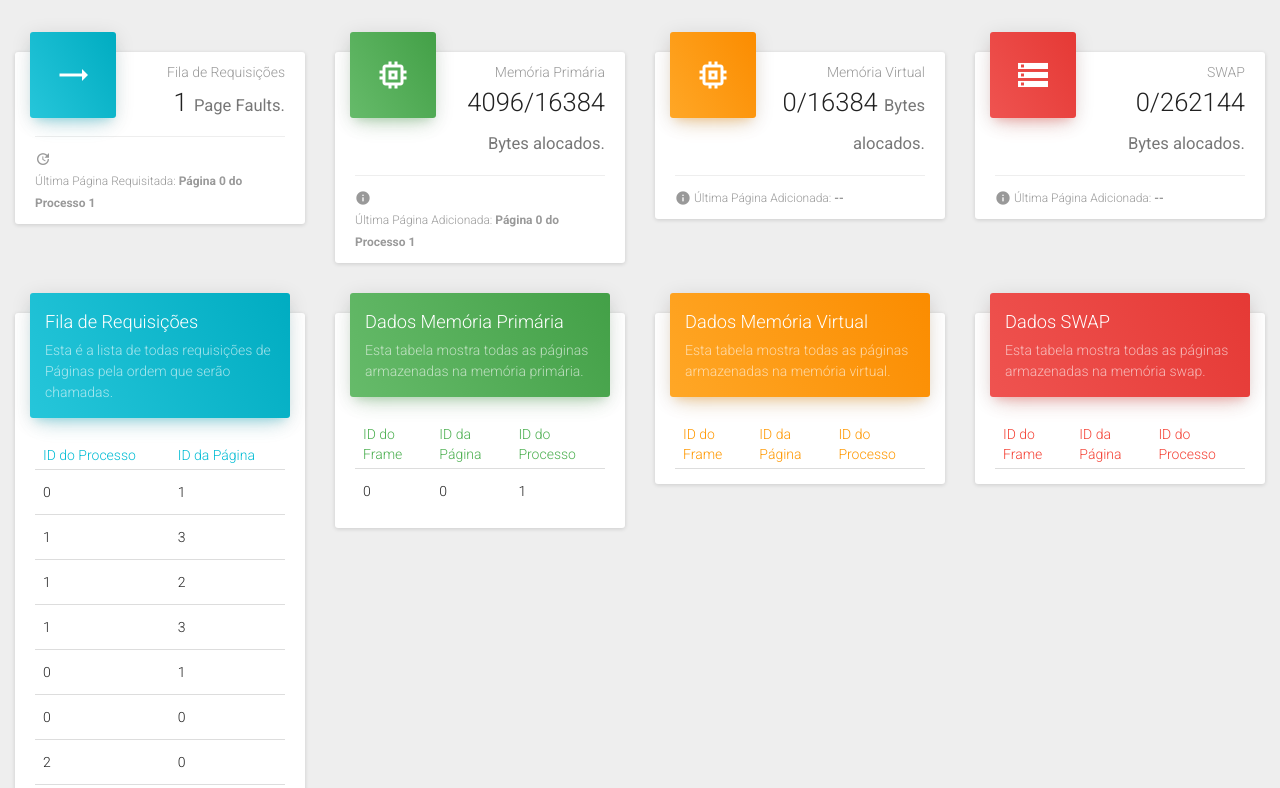
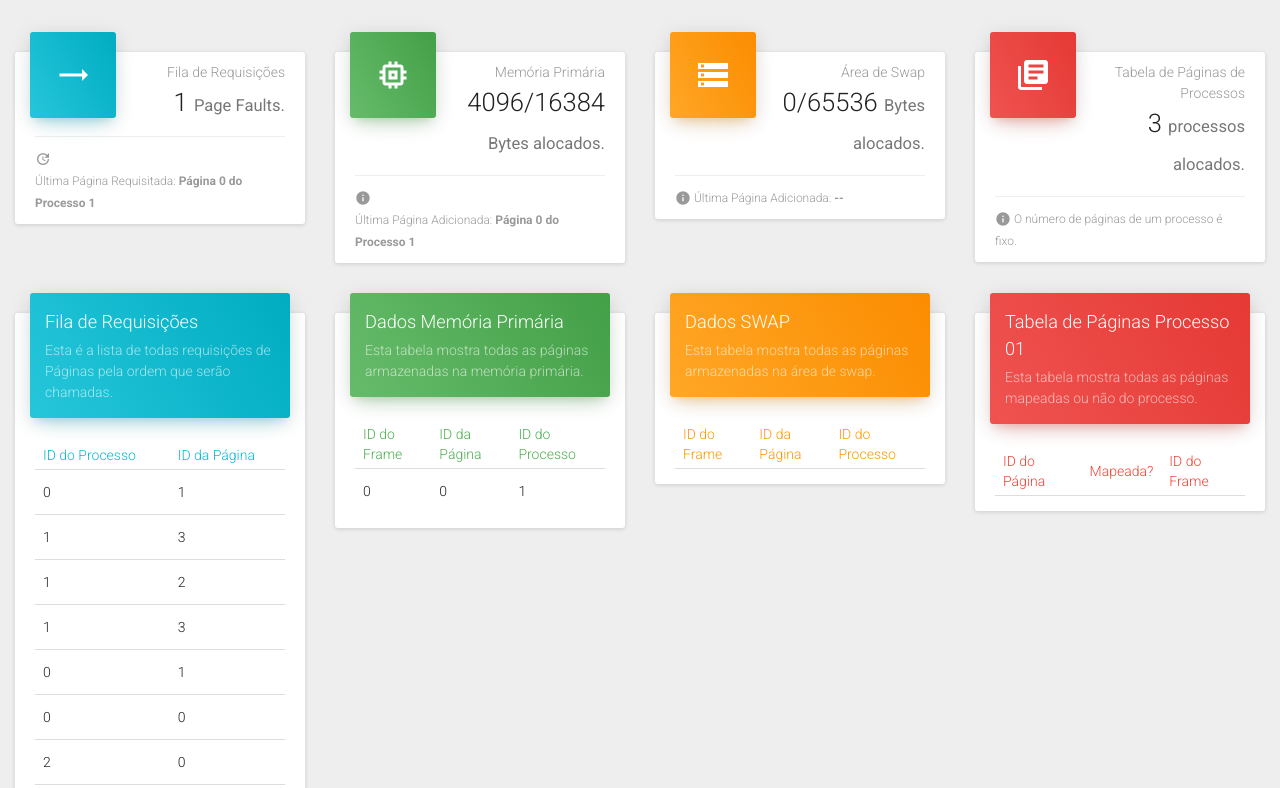
Before and after one commit to guiherzog/vmsim, an Electron app: page pages/index.html in a window 1280 px wide. Shown: the part 63-851 px from the top of the page. Drawn offline with Linux system fonts and the light colour scheme.

Commit message:
- Removing SWAP memory; - Adding Processes List;

```diff
--- a/pages/index.html
+++ b/pages/index.html
@@ -61,7 +61,7 @@
 
 							<form id="newRequestForm" class="navbar-form navbar-right" role="search">
 								<div class="form-group  is-empty">
-									<input id="newRequestField" type="text" class="form-control" placeholder="Adicionar nova requisição.">
+									<input id="newRequestField" type="text" class="form-control" placeholder="Adicionar requisição.">
 									<span class="material-input"></span>
 								</div>
 								<button type="submit" class="btn btn-white btn-round btn-just-icon">
@@ -108,10 +108,10 @@
 					<div class="col-lg-3 col-md-6 col-sm-6">
 						<div class="card card-stats">
 							<div class="card-header" data-background-color="orange">
-								<i class="material-icons">memory</i>
+								<i class="material-icons">storage</i>
 							</div>
 							<div class="card-content">
-								<p class="category">Memória Virtual</p>
+								<p class="category">Área de Swap</p>
 								<h3 id="virtualMemorySize" class="title">162/2048 <small>Bytes alocados.</small></h3>
 							</div>
 							<div class="card-footer">
@@ -124,15 +124,15 @@
 					<div class="col-lg-3 col-md-6 col-sm-6">
 						<div class="card card-stats">
 							<div class="card-header" data-background-color="red">
-								<i class="material-icons">storage</i>
+								<i class="material-icons">library_books</i>
 							</div>
 							<div class="card-content">
-								<p class="category">SWAP</p>
-								<h3 id="swapMemorySize" class="title">324/512 <small>Bytes alocados.</small></h3>
+								<p class="category">Tabela de Páginas de Processos</p>
+								<h3 id="processesTableSize" class="title"></h3>
 							</div>
 							<div class="card-footer">
 								<div class="stats">
-									<i class="material-icons">info</i> <div id="lastPageSwapMemory"></div>
+									<i class="material-icons">info</i> O número de páginas de um processo é fixo.
 								</div>
 							</div>
 						</div>
@@ -183,8 +183,8 @@
 					<div class="col-lg-3 col-md-6 col-sm-6">
 						<div class="card">
 							<div class="card-header" data-background-color="orange">
-								<h4 class="title">Dados Memória Virtual</h4>
-								<p class="category">Esta tabela mostra todas as páginas armazenadas na memória virtual.</p>
+								<h4 class="title">Dados SWAP</h4>
+								<p class="category">Esta tabela mostra todas as páginas armazenadas na área de swap.</p>
 							</div>
 							<div class="card-content table-responsive">
 								<table class="table table-hover">
@@ -201,15 +201,15 @@
 					<div class="col-lg-3 col-md-6 col-sm-6">
 						<div class="card">
 							<div class="card-header" data-background-color="red">
-								<h4 class="title">Dados SWAP</h4>
-								<p class="category">Esta tabela mostra todas as páginas armazenadas na memória swap.</p>
+								<h4 class="title">Tabela de Páginas Processo 01</h4>
+								<p class="category">Esta tabela mostra todas as páginas mapeadas ou não do processo.</p>
 							</div>
 							<div class="card-content table-responsive">
 								<table class="table table-hover">
 									<thead class="text-danger">
+										<th>ID do Página</th>
+										<th>Mapeada?</th>
 										<th>ID do Frame</th>
-										<th>ID da Página</th>
-										<th>ID do Processo</th>
 									</thead>
 									<tbody id="swapMemoryList"></tbody>
 								</table>
--- a/simulator.js
+++ b/simulator.js
@@ -23,13 +23,12 @@ for (var i = 0; i < numberProcesses; i++) {
 const pageSize = 4096;
 // Memory size in pages
 const primaryMemorySize = 4;
-const virtualMemorySize = primaryMemorySize * 1;
+const virtualMemorySize = primaryMemorySize * 4;
 const swapMemorySize = primaryMemorySize * 16;
 const secondaryMemorySize = primaryMemorySize * 64;
 
 var primaryMemoryList = [];
 var virtualMemoryList = [];
-var swapMemoryList = [];
 var secondaryMemoryList = [];
 
 var instructionLog = "";
@@ -75,9 +74,6 @@ function runInstruction(){
 				case 1: // Virtual
 					virtualMemoryList.splice(pageLocation.index, 1);
 					break;
-				case 2: // Swap
-					swapMemoryList.splice(pageLocation.index, 1);
-					break;
 			}
 		}
 		// If the requested page is in primary memory, everything's fine
@@ -85,19 +81,6 @@ function runInstruction(){
 		instructionList.splice(0, 1);
 		renderData();
 	}
-}
-
-// Stop the process of running all instructions
-function stopRunning(){
-	clearInterval(instructionInterval);
-}
-
-// Runs all instructions at once using X ms intervals
-function runAllInstructions(){
-	// Sets a timer to run a instruction every 'runInterval' seconds;
-	instructionInterval = setInterval(runInstruction, runIntervalTime);
-	// Sets a timer to clear the interval after the last instruction is ran.
-	setTimeout(()=>{clearInterval(instructionInterval)}, runIntervalTime*instructionList.length);
 }
 // Searches for the requested page inside all memory tables
 // Recursive function that uses a top-down search process, while considering page swaps
@@ -118,12 +101,7 @@ function checkMemory(memoryType, page, pageToSave=null){
 		memorySize = virtualMemorySize;
 		memoryName = "na Memória Virtual";
 		break;
-		case 2: // Swap
-			memoryList = swapMemoryList;
-			memorySize = swapMemorySize;
-			memoryName = "no Espaço de Swap";
-			break;
-		case 3: // Secondary
+		case 2: // Secondary
 		// Stopping condition: Page is always stored inside the disk
 		// No indexes are considered for it
 		instructionLog += `\nProcurando por Página ${page.pageId} do Processo ${page.processId} no disco...`;
@@ -131,7 +109,7 @@ function checkMemory(memoryType, page, pageToSave=null){
 		if (pageToSave != null)
 		instructionLog += `\nSalvando Página ${pageToSave.pageId} do Processo ${pageToSave.processId} enviada da Memória Principal no disco.`;
 		return {
-				memoryType: 3,
+			memoryType: 2,
 			index: 0
 		}
 	}
@@ -160,7 +138,7 @@ function checkMemory(memoryType, page, pageToSave=null){
 			instructionLog += "\nPage Fault! Página não se encontra na Memória Principal. Página será recuperada do disco.";
 			// numberPageFaults++;
 		}
-		instructionLog += `\nPágina não se encontra ${memoryName}.`;
+		instructionLog += `\n Página não se encontra ${memoryName}.`;
 		if (memoryList.length == memorySize){
 			// PAGE SWAP: Send a page (chosen with a substitution algorithm) to the next memory so it can have space for the requested page
 			if (memoryType == 0){
@@ -189,6 +167,19 @@ function checkMemory(memoryType, page, pageToSave=null){
 	}
 }
 
+// Stop the process of running all instructions
+function stopRunning(){
+	clearInterval(instructionInterval);
+}
+
+// Runs all instructions at once using X ms intervals
+function runAllInstructions(){
+	// Sets a timer to run a instruction every 'runInterval' seconds;
+	instructionInterval = setInterval(runInstruction, runIntervalTime);
+	// Sets a timer to clear the interval after the last instruction is ran.
+	setTimeout(()=>{clearInterval(instructionInterval)}, runIntervalTime*instructionList.length);
+}
+
 /*===== RENDER METHODS =====*/
 // Initialising render event listeners and innerHTMLs that will not be modified anymore.
 function initRender(){
@@ -211,7 +202,7 @@ function initRender(){
 function renderMemorySizeStats(){
 	document.getElementById("primaryMemorySize").innerHTML = primaryMemoryList.length * pageSize + "/" + primaryMemorySize * pageSize + " <small>Bytes alocados.</small>";
 	document.getElementById("virtualMemorySize").innerHTML = virtualMemoryList.length * pageSize + "/" + virtualMemorySize * pageSize + " <small>Bytes alocados.</small>";
-	document.getElementById("swapMemorySize").innerHTML = swapMemoryList.length * pageSize + "/" + swapMemorySize * pageSize + " <small>Bytes alocados.</small>";
+	document.getElementById("processesTableSize").innerHTML = numberProcesses+" <small>processos alocados.</small>";
 }
 
 function renderLog(){
@@ -222,6 +213,8 @@ function renderLog(){
 }
 
 function renderList(){
+	$("#instruction").html(`Executando tempo <strong>${numberInstructions - instructionList.length} de ${numberInstructions}</strong>`);
+
 	document.getElementById("instructionList").innerHTML = ""
 	for (var i = 0; i < instructionList.length; i++) {
 		document.getElementById("instructionList").innerHTML += `
@@ -251,17 +244,6 @@ function renderList(){
 			</tr>
 		`;
 	}
-	document.getElementById("swapMemoryList").innerHTML = "";
-	for (var i = 0; i < swapMemoryList.length; i++) {
-		document.getElementById("swapMemoryList").innerHTML += `
-			<tr>
-				<td>${i}</td>
-				<td>${swapMemoryList[i].pageId}</td>
-				<td>${swapMemoryList[i].processId}</td>
-			</tr>
-		`;
-	}
-	$("#instruction").html(`Executando tempo <strong>${numberInstructions - instructionList.length} de ${numberInstructions}</strong>`);
 }
 
 // Render all simulation data that is modified between each iteration, such as allocated memory, page faults, etc.
@@ -282,10 +264,6 @@ function renderData(){
 		document.getElementById("lastPageVirtualMemory").innerHTML = `Última Página Adicionada: <strong>Página ${virtualMemoryList[virtualMemoryList.length-1].pageId} do Processo ${virtualMemoryList[virtualMemoryList.length-1].processId}</strong>`;
 	else
 		document.getElementById("lastPageVirtualMemory").innerHTML = `Última Página Adicionada: <strong>--</strong>`;
-	if (swapMemoryList.length > 0)
-		document.getElementById("lastPageSwapMemory").innerHTML = `Última Página Adicionada: <strong>Página ${swapMemoryList[swapMemoryList.length-1].pageId} do Processo ${swapMemoryList[swapMemoryList.length-1].processId}</strong>`;
-	else
-		document.getElementById("lastPageSwapMemory").innerHTML = `Última Página Adicionada: <strong>--</strong>`;
 
 	// Rendering instructions list and memory data;
 	renderList();
```
Lines whose indentation alone changed are shown as unchanged.
